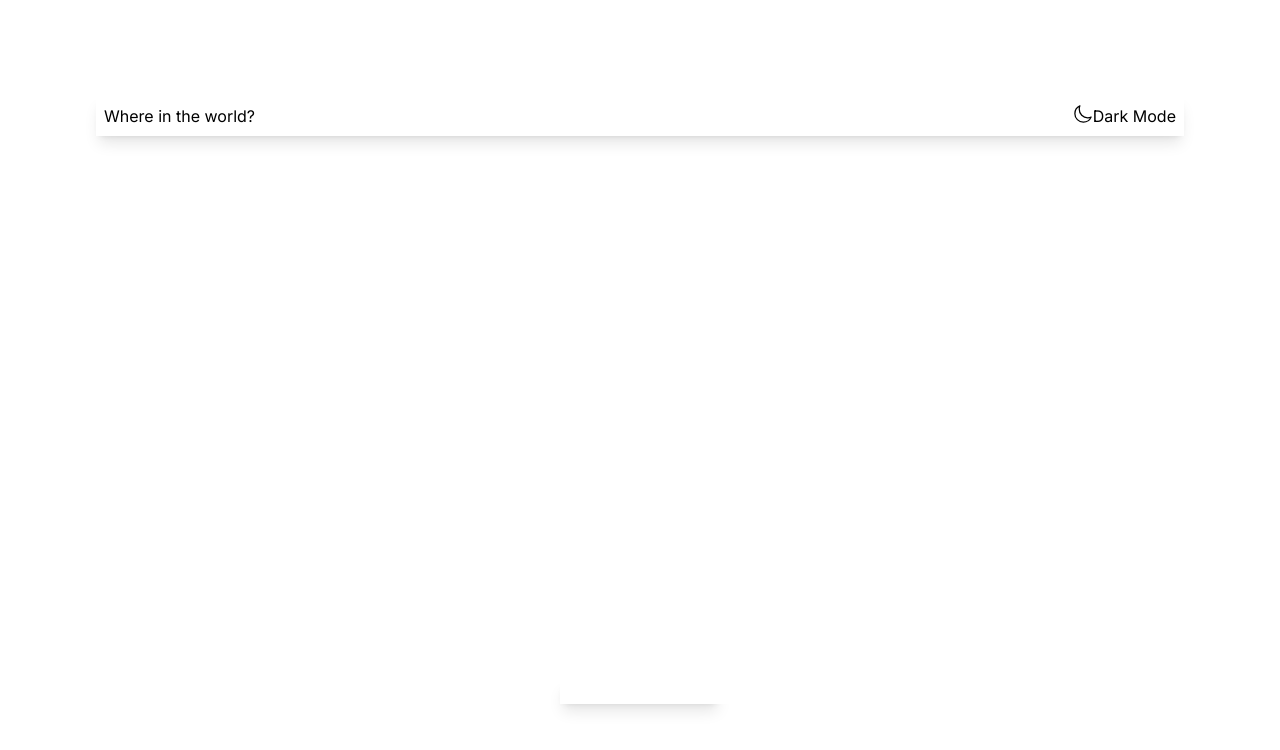
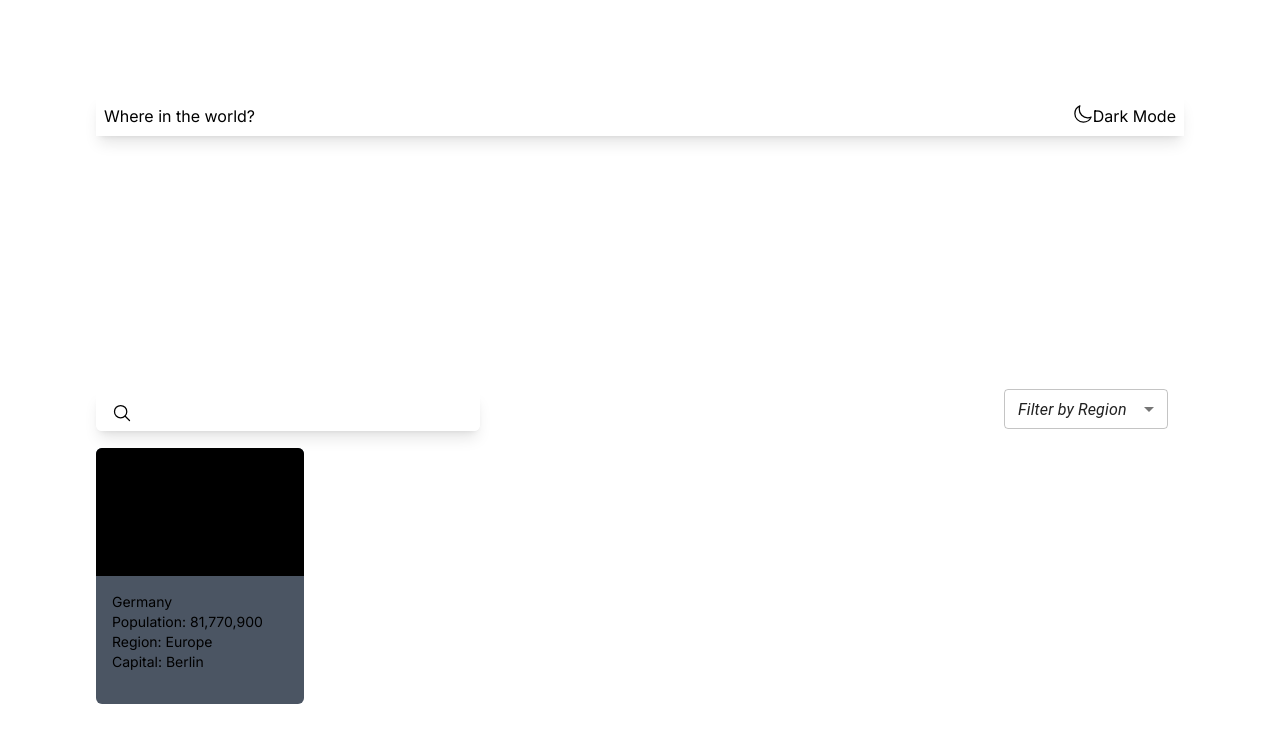
Before and after one commit to theisolatedmonk/rest-countries-api-with-color-theme-switcher, a Next.js app: page / in a window 1280 px wide. Shown: the top 750 px of the page. Built offline with nearby package versions, Linux system fonts and the light colour scheme.

Commit message:
initial commit

```diff
--- a/package.json
+++ b/package.json
@@ -9,6 +9,9 @@
     "lint": "next lint"
   },
   "dependencies": {
+    "@emotion/react": "^11.11.0",
+    "@emotion/styled": "^11.11.0",
+    "@mui/material": "^5.12.3",
     "@types/node": "20.1.1",
     "@types/react": "18.2.6",
     "@types/react-dom": "18.2.4",
--- /dev/null
+++ b/src/app/SelectLabels.tsx
@@ -0,0 +1,36 @@
+"use client"
+import * as React from 'react';
+import MenuItem from '@mui/material/MenuItem';
+import FormHelperText from '@mui/material/FormHelperText';
+import FormControl from '@mui/material/FormControl';
+import Select, { SelectChangeEvent } from '@mui/material/Select';
+
+export default function SelectLabels() {
+  const [age, setAge] = React.useState('');
+
+  const handleChange = (event: SelectChangeEvent) => {
+    setAge(event.target.value);
+  };
+
+  return (
+    <div>
+
+      <FormControl sx={{ m: 1, minWidth: 180, }}>
+        <Select sx={{ m: 1, height:40 }}
+          value={age}
+          onChange={handleChange}
+          displayEmpty
+          inputProps={{ 'aria-label': 'Without label' }}
+        >
+          <MenuItem value="">
+            <em>Filter by Region</em>
+          </MenuItem>
+          <MenuItem value={10}>Ten</MenuItem>
+          <MenuItem value={20}>Twenty</MenuItem>
+          <MenuItem value={30}>Thirty</MenuItem>
+        </Select>
+        <FormHelperText></FormHelperText>
+      </FormControl>
+    </div>
+  );
+}
--- a/src/app/page.tsx
+++ b/src/app/page.tsx
@@ -1,6 +1,7 @@
 import Image from 'next/image'
 import darkMode from '@/images/moon-outline.svg'
 import search from '@/images/search-outline.svg'
+import SelectLabels from './SelectLabels'
 
 export default function Home() {
   return (
@@ -12,12 +13,53 @@ export default function Home() {
           <p>Dark Mode</p>
         </div>
       </div>
-      <div className="flex justify-between w-40 shadow-lg">
-          <button className='border-none h-6 w-6 bg-black'>
+      <hr className='h-full' />
+<div className="flex flex-col w-full ">
+<div className="flex justify-between items-center w-full ">
+     <div className="  w-96  shadow-lg relative p-1 h-10  rounded-md ">
+          <Image  className='h-5 w-5 top-3 left-4 bg-transparent absolute z-10' src={search} alt={''}/>
+         <input type="text" className='w-full h-full top-0 left-0 absolute rounded-md' />
+        </div>
+       <div className=" "> <SelectLabels/></div>
+     </div>
+     <div className="flex flex-col h-64 w-52 rounded-md  bg-gray-600 overflow-hidden ">
+      <div className=" h-32 w-full bg-black"></div>
+      <div className="flex flex-col p-4">
+        <p className="text-sm">Germany</p>
+        <div className="text-sm ">
+          <p>Population: 81,770,900</p>
+          <p>Region: Europe </p>
+          <p>Capital: Berlin</p>
+        </div>
+      </div>
 
-          </button>
-         <input type="text" />
+     </div>
+</div>
+
+<div className="flex flex-col hidden">
+  <button className='h-4 w-8 rounded-lg'>Back</button>
+  <div className="flex">
+    <div className="h-64 w-80"></div>
+    <div className="flex flex-col">
+      <div className="flex">Belgium</div>
+      <div className="flex">
+        <div className="">
+          <span>Native Name</span><span>Native Name</span>
         </div>
+        <div className="flex flex-col"></div>
+      </div>
+      <div className="flex">
+        <p className="">Border Countries:</p>
+        <div className="">
+        <p className=""></p>
+        <p className=""></p>
+        <p className=""></p>
+        </div>
+
+      </div>
+    </div>
+  </div>
+</div>
     </main>
   )
 }
```
Also changed, not shown: 1 other file (tests, documents, lock files or other folders).
